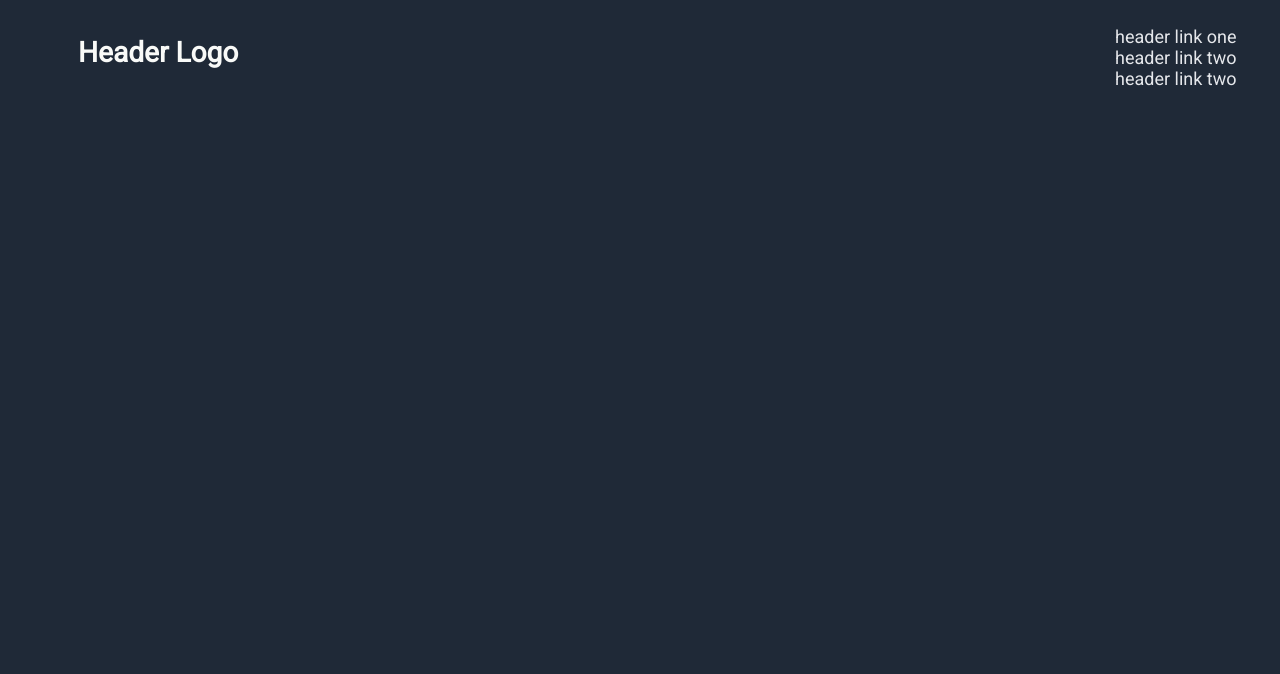
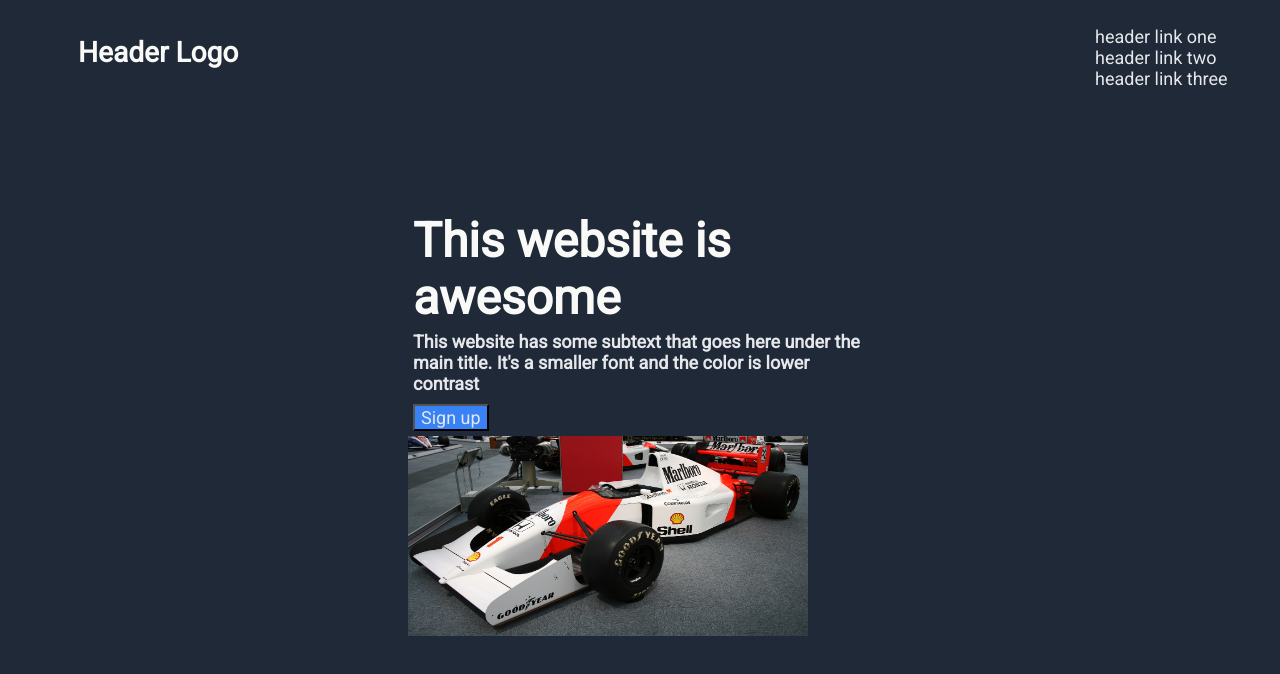
Before and after one commit to damdam00/Landing-Page, a plain HTML site: page index.html in a window 1280 px wide. Drawn offline with Linux system fonts and the light colour scheme.

Commit message:
FINALLYYY FINISHED HERO SECTION, added McLaren picture, will continue tomorrow

```diff
--- a/index.html
+++ b/index.html
@@ -13,8 +13,19 @@
             <ul class="ullist">
                 <li class="links">header link one</li>
                 <li class="links">header link two</li>
-                <li class="links">header link two</li>
+                <li class="links">header link three</li>
             </ul>
+        </div>
+        <div class="mainheader">
+            <div class="textcontainer">
+                <h1 id="text">This website is<br> awesome</h1>
+                <h4 id="secondarytext">This website has some subtext that goes here under the<br> main title. It's a smaller font and the color is lower<br> contrast</h4>
+                <button id="secondarytext">Sign up</button>
+            </div>
+            <div class="imagecontainer">
+                <img src="pictures/mclaren.jpg">
+            </div>
+
         </div>
     </body>
 </html>
--- a/style.css
+++ b/style.css
@@ -29,5 +29,45 @@
 
 .links {
     display: inline;
-    margin: 20px;
 }
+
+.mainheader {
+    margin-top: 100px;
+    margin-left: 400px;
+}
+
+.textcontainer {
+    display: inline-block;
+    margin-right: 100px;
+}
+
+.imagecontainer {
+    display: inline-block;
+    margin-right: 100px;
+}
+
+#text {
+    color: #F9FAF8;
+    font-family: 'Roboto';
+    font-size: 48px;
+}
+
+#secondarytext {
+    color: #E5E7EB;
+    font-family: 'Roboto';
+    font-size: 18px;
+}
+
+button {
+    background-color: #3882F6;
+}
+
+#text, #secondarytext {
+    margin: 5px;
+}
+
+img {
+    width: 400px;
+    height: 200px;
+
+}
```
Also changed, not shown: pictures/mclaren.jpg (added).
